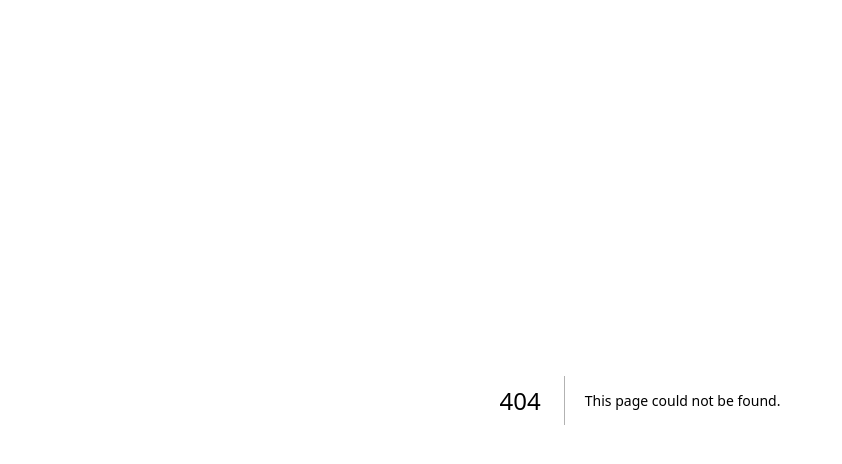
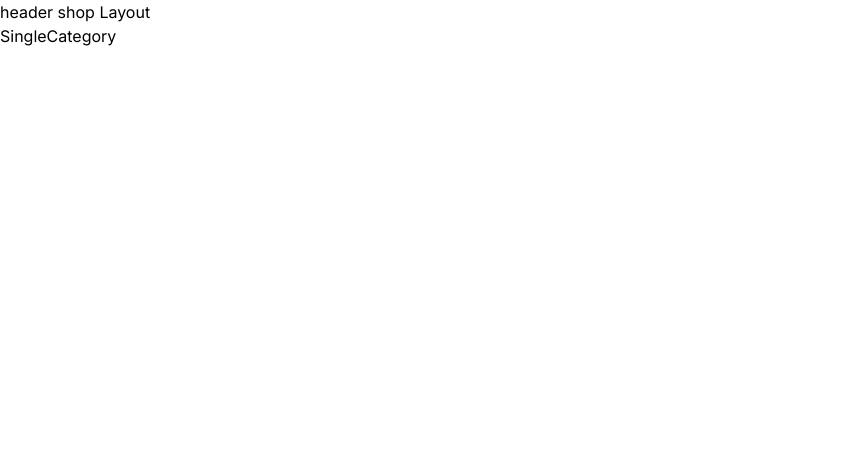
Before and after one commit to somayeshafiei/GolOnline, a Next.js app in the folder my-app/: page /category/1 in a window 1280 px wide. Before the commit this address had no page. Shown: the top 464 px of the page, without its empty margins (0-842 px from the left). Built offline with nearby package versions, Linux system fonts and the light colour scheme.

Commit message:
add category route and singleCategory dynamic route

```diff
--- /dev/null
+++ b/my-app/src/app/(shop)/category/[id]/page.tsx
@@ -0,0 +1,7 @@
+import React from 'react';
+
+const SingleCategory = () => {
+  return <div>SingleCategory</div>;
+};
+
+export default SingleCategory;
--- /dev/null
+++ b/my-app/src/app/(shop)/category/page.tsx
@@ -0,0 +1,7 @@
+import React from 'react';
+
+const Categories = () => {
+  return <div>Categories</div>;
+};
+
+export default Categories;
```
